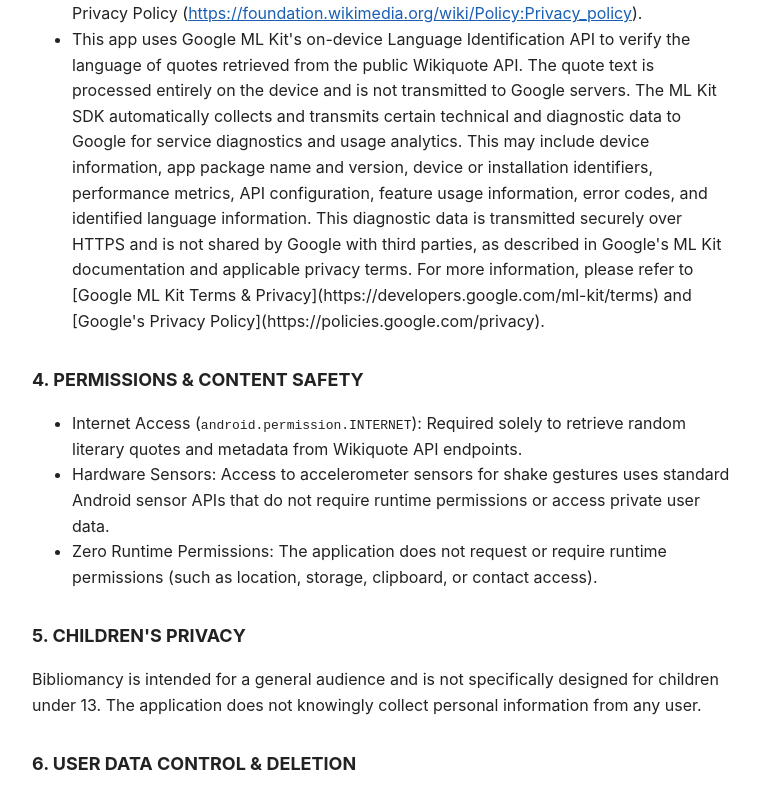
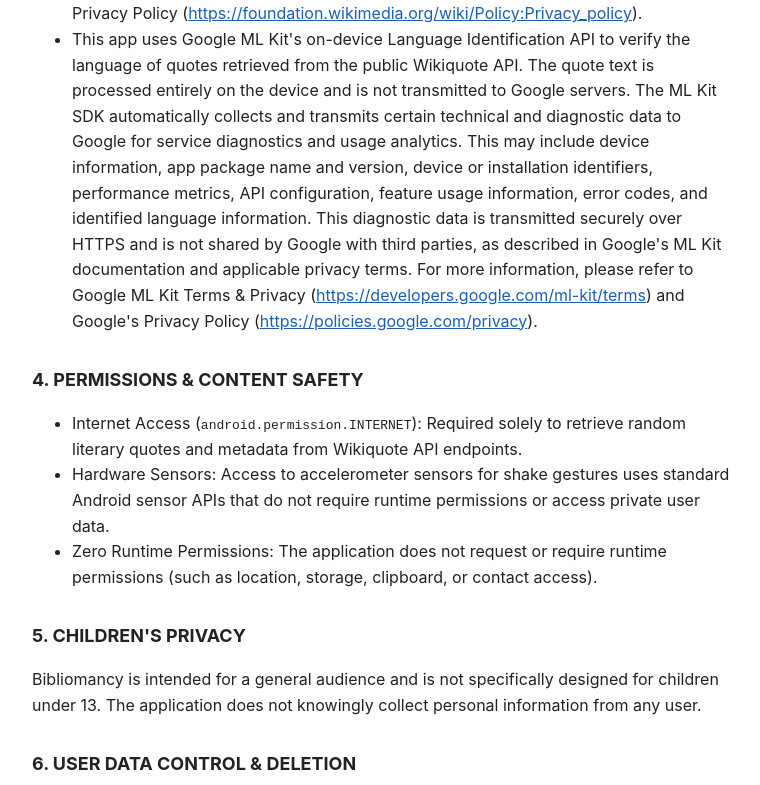
Before and after one commit to yuriistest/bibliomancy-legal, a plain HTML site: page index.html in a window 1280 px wide. Shown: the part 1232-2017 px from the top of the page, without its empty margins (258-1018 px from the left). Drawn offline with Linux system fonts and the light colour scheme.

Commit message:
Enhance Google ML Kit API description in index.html
Updated the description of Google ML Kit's Language Identification API usage to include links to terms and privacy policy.

```diff
--- a/index.html
+++ b/index.html
@@ -47,7 +47,7 @@
 <ul>
   <li>Wikiquote API: The app fetches publicly available quotes and metadata directly from the Wikimedia / Wikiquote MediaWiki API endpoints across various supported language editions under applicable open content licenses.</li>
   <li>Network Requests: When fetching content, standard technical metadata (such as your device's IP address and technical HTTP user-agent header required by web standards) may be processed by Wikimedia Foundation servers in accordance with the Wikimedia Privacy Policy (<a href="https://foundation.wikimedia.org/wiki/Policy:Privacy_policy">https://foundation.wikimedia.org/wiki/Policy:Privacy_policy</a>).</li>
-  <li>This app uses Google ML Kit's on-device Language Identification API to verify the language of quotes retrieved from the public Wikiquote API. The quote text is processed entirely on the device and is not transmitted to Google servers. The ML Kit SDK automatically collects and transmits certain technical and diagnostic data to Google for service diagnostics and usage analytics. This may include device information, app package name and version, device or installation identifiers, performance metrics, API configuration, feature usage information, error codes, and identified language information. This diagnostic data is transmitted securely over HTTPS and is not shared by Google with third parties, as described in Google's ML Kit documentation and applicable privacy terms. For more information, please refer to [Google ML Kit Terms & Privacy](https://developers.google.com/ml-kit/terms) and [Google's Privacy Policy](https://policies.google.com/privacy).</li>
+  <li>This app uses Google ML Kit's on-device Language Identification API to verify the language of quotes retrieved from the public Wikiquote API. The quote text is processed entirely on the device and is not transmitted to Google servers. The ML Kit SDK automatically collects and transmits certain technical and diagnostic data to Google for service diagnostics and usage analytics. This may include device information, app package name and version, device or installation identifiers, performance metrics, API configuration, feature usage information, error codes, and identified language information. This diagnostic data is transmitted securely over HTTPS and is not shared by Google with third parties, as described in Google's ML Kit documentation and applicable privacy terms. For more information, please refer to Google ML Kit Terms & Privacy (<a href="https://developers.google.com/ml-kit/terms">https://developers.google.com/ml-kit/terms</a>) and Google's Privacy Policy (<a href="https://policies.google.com/privacy">https://policies.google.com/privacy</a>).</li>
 </ul>
 
 <h2>4. PERMISSIONS & CONTENT SAFETY</h2>
```
